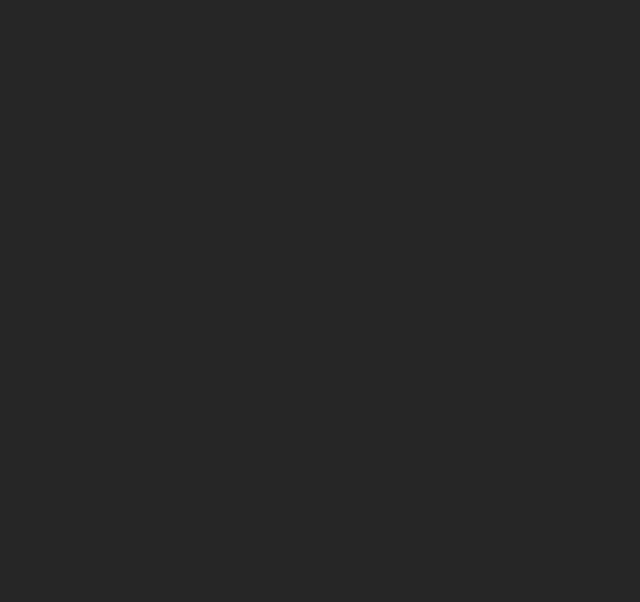
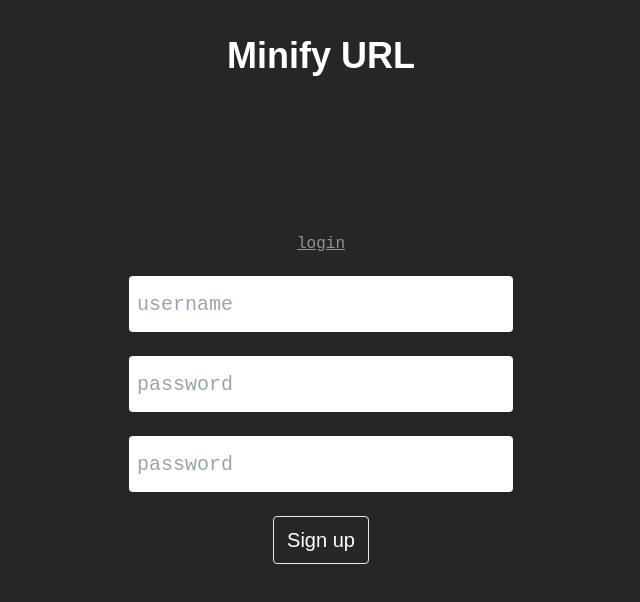
Before and after one commit to poximy/goly, a Next.js app: page /signup in a window 1280 px wide. Shown: the top 602 px of the page, without its empty margins (319-959 px from the left). Built offline with nearby package versions, Linux system fonts and the light colour scheme.

Commit message:
feature: login & signup page

```diff
--- a/src/pages/login.tsx
+++ b/src/pages/login.tsx
@@ -1,6 +1,88 @@
+import Nav from '@components/Nav';
+
+import { useState, FormEvent } from 'react';
+
+import Link from 'next/link';
 import type { NextPage } from 'next';
 
 const LogIn: NextPage = () => {
+  // TODO validate error handling / viewable
+  const [error, setError] = useState<string>('');
+
+  const [username, setUsername] = useState<string>('');
+  const [password, setPassword] = useState<string>('');
+
+  const handleSubmit = function (e: FormEvent<HTMLFormElement>) {
+    e.preventDefault();
+
+    if (username === '') {
+      setError('empty username');
+      return;
+    }
+
+    if (password === '') {
+      setError('empty password');
+    }
+
+    // TODO finish submit to api
+  };
+
+  return (
+    <>
+      <Nav />
+
+      <form
+        onSubmit={handleSubmit}
+        className='flex h-screen flex-col items-center justify-center gap-6 font-mono text-xl'
+      >
+        <Link href='/signup'>
+          <a className='text-base leading-none text-white/50 underline hover:text-white'>
+            signup
+          </a>
+        </Link>
+        <div className='relative'>
+          <input
+            id='username'
+            type='text'
+            value={username}
+            placeholder='username'
+            onChange={e => setUsername(e.target.value)}
+            className='peer h-[48px] rounded px-2 focus:outline-none sm:h-14 sm:w-96'
+          />
+          <label
+            htmlFor='username'
+            className='absolute -top-6 left-0 text-base text-white transition-all
+						ease-out peer-placeholder-shown:text-transparent'
+          >
+            username
+          </label>
+        </div>
+        <div className='relative'>
+          <input
+            type='password'
+            value={password}
+            placeholder='password'
+            onChange={e => setPassword(e.target.value)}
+            className='peer h-[48px] rounded px-2 focus:outline-none sm:h-14 sm:w-96'
+          />
+          <label
+            htmlFor='password'
+            className='absolute -top-6 left-0 text-base text-white transition-all
+						ease-out peer-placeholder-shown:text-transparent'
+          >
+            password
+          </label>
+        </div>
+        <button
+          type='submit'
+          className='h-[48px] w-24 rounded border p-2 font-sans text-white
+					hover:bg-white hover:text-black'
+        >
+          Log in
+        </button>
+      </form>
+    </>
+  );
 };
 
 export default LogIn;
--- a/src/pages/signup.tsx
+++ b/src/pages/signup.tsx
@@ -1,6 +1,111 @@
+import Nav from '@components/Nav';
+import { useState, FormEvent } from 'react';
+
+import Link from 'next/link';
 import type { NextPage } from 'next';
 
 const SignUp: NextPage = () => {
+  // TODO validate error handling / viewable
+  const [error, setError] = useState<string>('');
+
+  const [username, setUsername] = useState<string>('');
+  const [password, setPassword] = useState<string>('');
+
+  const handleSubmit = function (e: FormEvent<HTMLFormElement>) {
+    e.preventDefault();
+
+    if (username === '') {
+      setError('empty username');
+      return;
+    }
+
+    if (password === '') {
+      setError('empty password');
+    }
+
+    // TODO finish submit to api
+  };
+
+  const samePassword = function (copyPassword: string): boolean {
+    if (password === copyPassword) {
+      return password === copyPassword;
+    }
+    setError('passwords do not match');
+    return false
+  };
+
+  return (
+    <>
+      <Nav />
+
+      <form
+        onSubmit={handleSubmit}
+        className='flex h-screen flex-col items-center justify-center gap-6 font-mono text-xl'
+      >
+        <Link href='/login'>
+          <a className='text-base leading-none text-white/50 underline hover:text-white'>
+            login
+          </a>
+        </Link>
+        <div className='relative'>
+          <input
+            id='username'
+            type='text'
+            value={username}
+            placeholder='username'
+            onChange={e => setUsername(e.target.value)}
+            className='peer h-[48px] rounded px-2 focus:outline-none sm:h-14 sm:w-96'
+          />
+          <label
+            htmlFor='username'
+            className='absolute -top-6 left-0 text-base text-white transition-all
+						ease-out peer-placeholder-shown:text-transparent'
+          >
+            username
+          </label>
+        </div>
+        <div className='relative'>
+          <input
+            type='password'
+            value={password}
+            placeholder='password'
+            onChange={e => setPassword(e.target.value)}
+            className='peer h-[48px] rounded px-2 focus:outline-none sm:h-14 sm:w-96'
+          />
+          <label
+            htmlFor='password'
+            className='absolute -top-6 left-0 text-base text-white transition-all
+						ease-out peer-placeholder-shown:text-transparent'
+          >
+            password
+          </label>
+        </div>
+        <div className='relative'>
+          <input
+            type='password'
+            value={password}
+            placeholder='password'
+            onChange={e => samePassword(e.target.value)}
+            className='peer h-[48px] rounded px-2 focus:outline-none sm:h-14 sm:w-96'
+          />
+          <label
+            htmlFor='password'
+            className='absolute -top-6 left-0 text-base text-white transition-all
+						ease-out peer-placeholder-shown:text-transparent'
+          >
+            password
+          </label>
+        </div>
+        <button
+          type='submit'
+          className='h-[48px] w-24 rounded border p-2 font-sans text-white
+					hover:bg-white hover:text-black'
+        >
+          Sign up
+        </button>
+      </form>
+    </>
+  );
 };
 
 export default SignUp;
```
